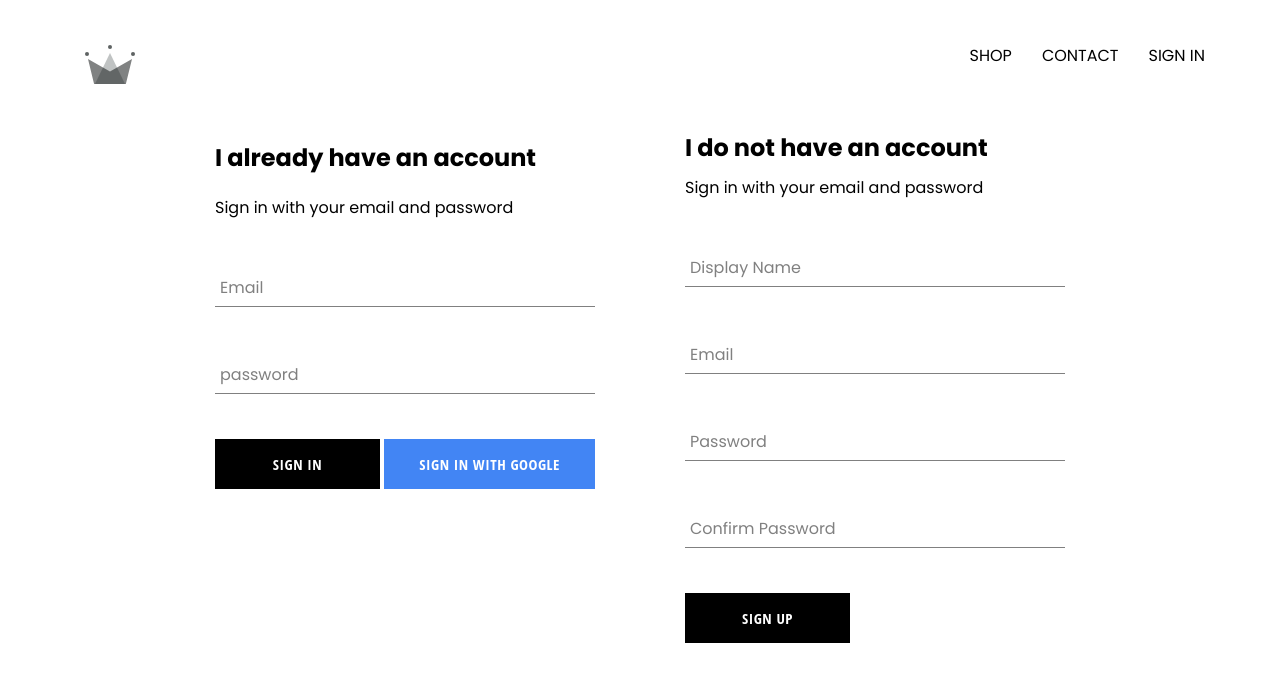
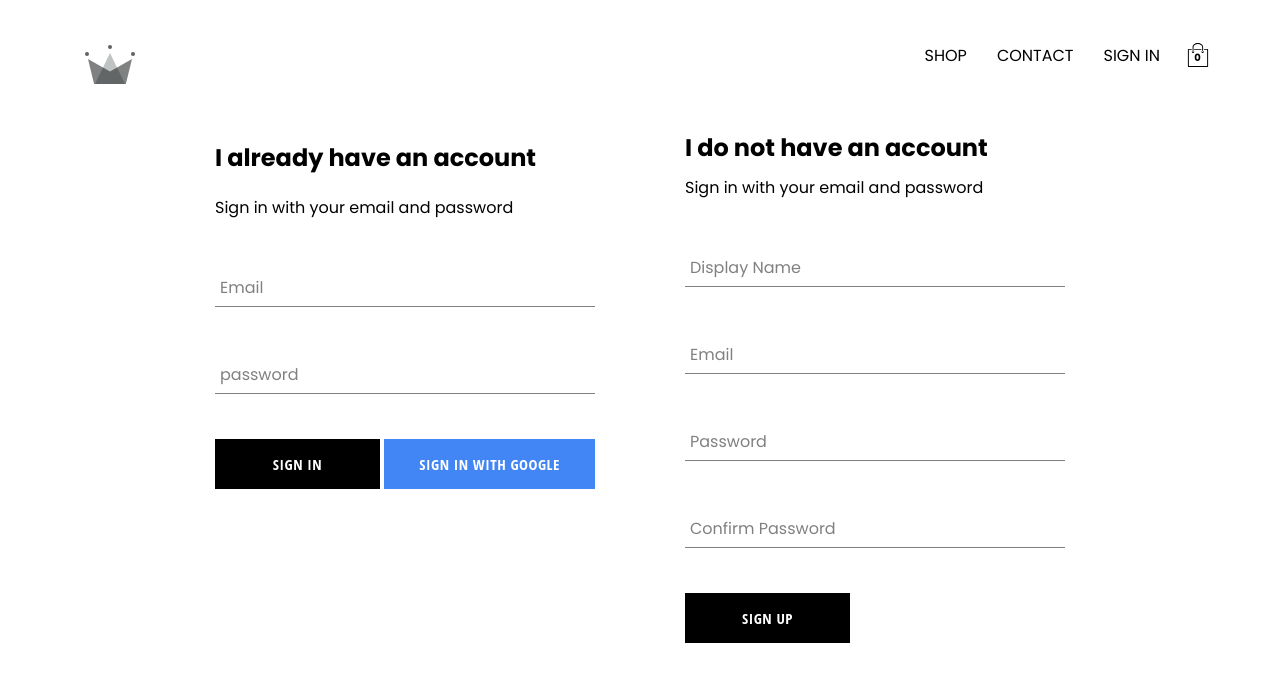
Before and after one commit to LordRanchoatos/E-commerce, a React (Create React App) app: page /signin in a window 1280 px wide. Shown: the top 682 px of the page. Built offline with nearby package versions, Linux system fonts and the light colour scheme; no server answers.

Commit message:
added cartIcon and CartDropdown components to our application, also implemented cart reducer

```diff
--- /dev/null
+++ b/src/components/cart-icon/cart-icon.component.jsx
@@ -0,0 +1,24 @@
+import React from 'react';
+import { connect } from 'react-redux';
+
+import { toggleCartHidden } from '../../redux/cart/cart.actions';
+
+import { ReactComponent as ShoppingIcon} from '../../assets/shopping-bag.svg';
+
+import './cart-icon.scss';
+
+const CartIcon = ({ toggleCartHidden }) => (
+    <div className='cart-icon' onClick={toggleCartHidden}>
+        <ShoppingIcon className='shopping-icon' />
+        <span className='item-count'>0</span>
+    </div>
+)
+
+const mapDispatchToProps = dispatch => ({
+    toggleCartHidden: () => dispatch(toggleCartHidden())
+});
+
+export default connect(
+    null,
+    mapDispatchToProps
+    )(CartIcon);
--- /dev/null
+++ b/src/components/cart-icon/cart-icon.scss
@@ -0,0 +1,21 @@
+.cart-icon {
+  width: 45px;
+  height: 45px;
+  position: relative;
+  display: flex;
+  align-items: center;
+  justify-content: center;
+  cursor: pointer;
+
+  .shopping-icon {
+    width: 24px;
+    height: 24px;
+  }
+
+  .item-count {
+    position: absolute;
+    font-size: 10px;
+    font-weight: bold;
+    bottom: 12px;
+  }
+}
--- /dev/null
+++ b/src/components/cart/cart-dropdown.component.jsx
@@ -0,0 +1,14 @@
+import React from 'react';
+
+import CustomButton from '../custom-button/custom-button.component';
+
+import './cart-dropdown.scss';
+
+const CartDropdown = () => (
+    <div className='cart-dropdown'>
+        <div className='cart-items' />
+        <CustomButton>CHECKOUT</CustomButton>
+    </div>
+)
+
+export default CartDropdown
--- /dev/null
+++ b/src/components/cart/cart-dropdown.scss
@@ -0,0 +1,24 @@
+.cart-dropdown {
+  position: absolute;
+  width: 240px;
+  height: 340px;
+  display: flex;
+  flex-direction: column;
+  padding: 20px;
+  border: 1px solid black;
+  background-color: white;
+  top: 90px;
+  right: 40px;
+  z-index: 5;
+
+  .cart-items {
+    height: 240px;
+    display: flex;
+    flex-direction: column;
+    overflow: scroll;
+  }
+
+  button {
+    margin-top: auto;
+  }
+}
--- a/src/components/header/header.component.jsx
+++ b/src/components/header/header.component.jsx
@@ -4,10 +4,12 @@
 
 import { connect } from 'react-redux';
 import { ReactComponent as Logo } from '../../assets/crown.svg';
+import CartIcon from '../cart-icon/cart-icon.component';
+import CartDropdown from '../cart/cart-dropdown.component';
 
 import { auth } from '../../firebase/firebase.utils'
 
-const Header = ({ currentUser }) => (
+const Header = ({ currentUser, hidden }) => (
     <div className="header">
         <Link className='logo-container' to='/'>
             <Logo className='logo' />
@@ -27,12 +29,15 @@
                     SIGN IN
                 </Link>
             }
+            <CartIcon />
         </div>
+        {hidden ? null : <CartDropdown />}
     </div>
 )
 
-const mapStateToProps = (state) => ({
-    currentUser: state.user.currentUser
+const mapStateToProps = ({ user: { currentUser }, cart: { hidden } }) => ({
+    currentUser,
+    hidden
 })
 
 export default connect(mapStateToProps)(Header);
--- /dev/null
+++ b/src/redux/cart/cart.actions.js
@@ -0,0 +1,5 @@
+import CartActionTypes from "./cart.types";
+
+export const toggleCartHidden = () => ({
+    type: CartActionTypes.TOGGLE_CART_HIDDEN
+})
--- /dev/null
+++ b/src/redux/cart/cart.reducer.js
@@ -0,0 +1,19 @@
+import CartActionTypes from './cart.types';
+
+const INITIAL_STATE = {
+    hidden: true
+};
+
+const cartReducer = (state = INITIAL_STATE, action) => {
+    switch (action.type) {
+        case CartActionTypes.TOGGLE_CART_HIDDEN:
+            return {
+                ...state,
+                hidden: !state.hidden
+            }
+        default:
+            return state;
+    }
+}
+
+export default cartReducer;
--- /dev/null
+++ b/src/redux/cart/cart.types.js
@@ -0,0 +1,5 @@
+const CartActionTypes = {
+    TOGGLE_CART_HIDDEN: 'TOGGLE_CART_HIDDEN'
+};
+
+export default CartActionTypes;
--- a/src/redux/root-reducer.js
+++ b/src/redux/root-reducer.js
@@ -1,7 +1,9 @@
 import { combineReducers } from "redux";
 
 import UserReducer from "./user/user-reducer";
+import cartReducer from "./cart/cart.reducer";
 
 export default combineReducers({
-    user: UserReducer
+    user: UserReducer,
+    cart: cartReducer
 })
```
Also changed, not shown: src/assets/shopping-bag.svg (added).
